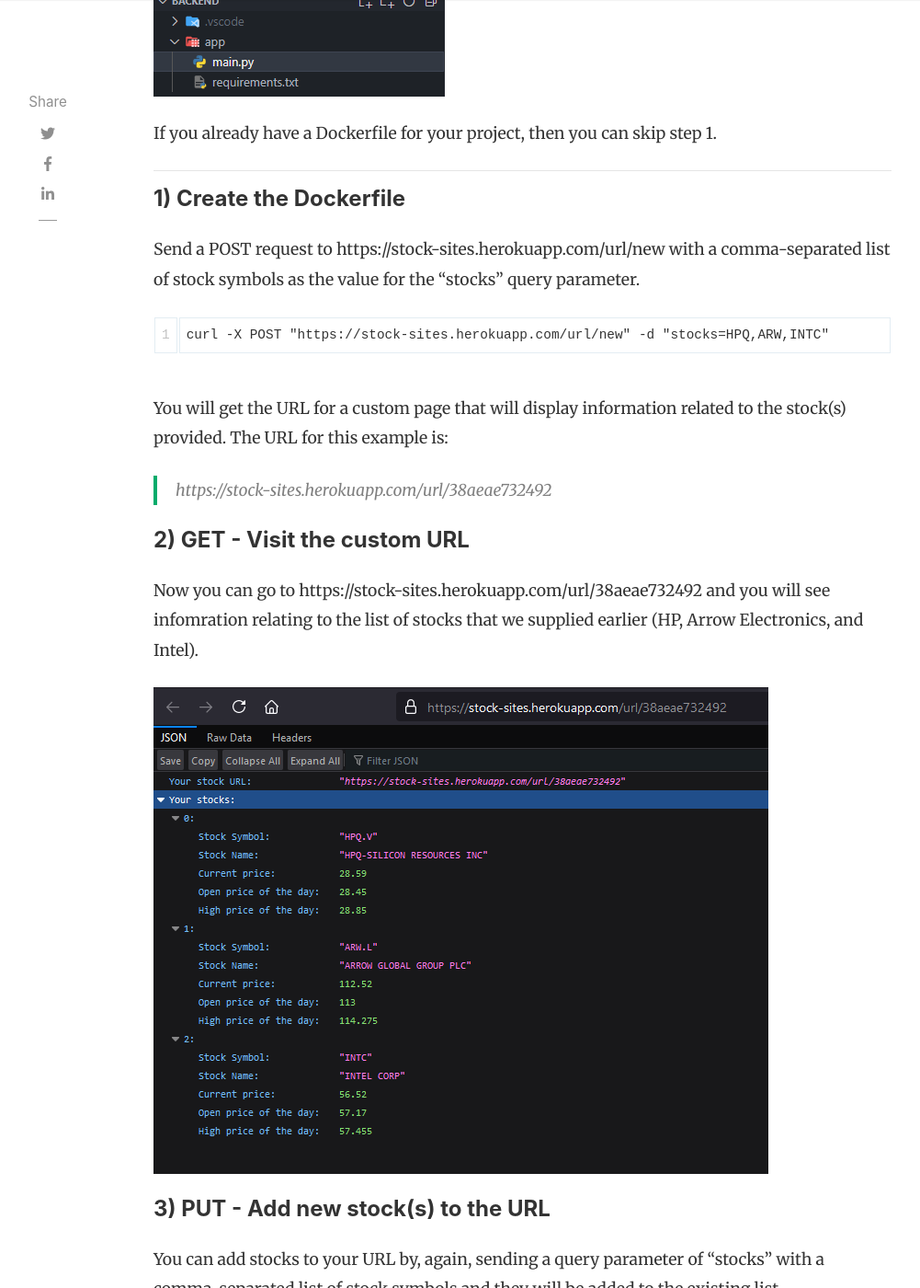
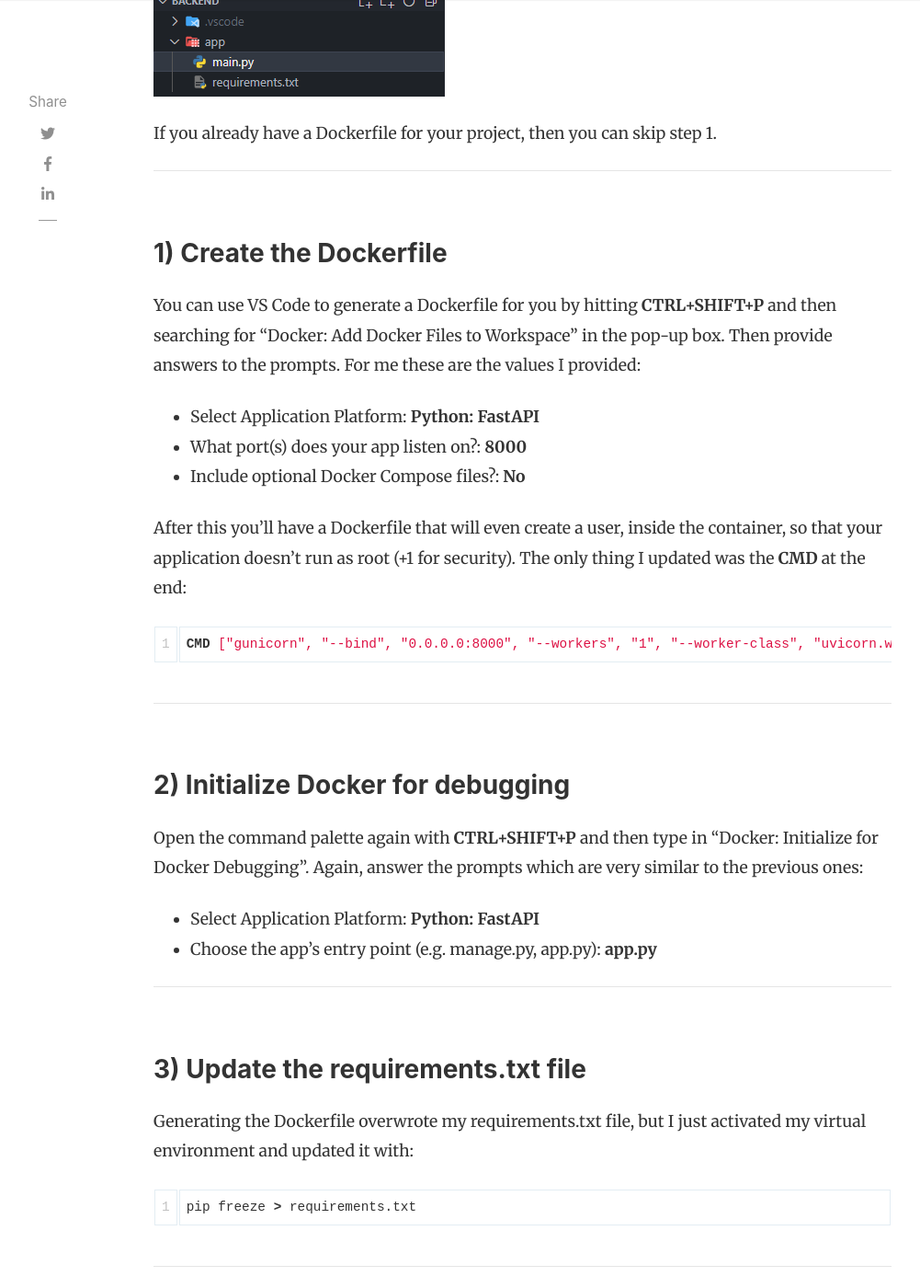
Before and after one commit to andrewguest/blog, a Jekyll site: the page built from _posts/2021-09-07-debug-fastapi-docker-vscode.md, in a window 1280 px wide and 1400 px high, scrolled down 1162 px. Shown: the whole window at 92% size, without its empty margins (118-1119 px from the left). Built offline with Jekyll 4.4.1, drawn with Linux system fonts in a browser that asks for light colours; nearby versions of some CDN libraries; comment, search, counter and statistics services are not loaded; some of the changed text lies outside the part shown.

Commit message:
Update 2021-09-07-debug-fastapi-docker-vscode.md

````diff
--- a/_posts/2021-09-07-debug-fastapi-docker-vscode.md
+++ b/_posts/2021-09-07-debug-fastapi-docker-vscode.md
@@ -22,39 +22,67 @@
 
 ---
 
-#### 1) Create the Dockerfile
+<br>
 
-Send a POST request to https://stock-sites.herokuapp.com/url/new with a comma-separated list of stock symbols as the value for the "stocks" query parameter.
-```
-curl -X POST "https://stock-sites.herokuapp.com/url/new" -d "stocks=HPQ,ARW,INTC"
+### 1) Create the Dockerfile
+
+You can use VS Code to generate a Dockerfile for you by hitting **CTRL+SHIFT+P** and then searching for "Docker: Add Docker Files to Workspace" in the pop-up box.
+Then provide answers to the prompts. For me these are the values I provided:
+
+- Select Application Platform: **Python: FastAPI**
+- What port(s) does your app listen on?: **8000**
+- Include optional Docker Compose files?: **No**
+
+After this you'll have a Dockerfile that will even create a user, inside the container, so that your application doesn't run as root (+1 for security).
+The only thing I updated was the **CMD** at the end:
+
+```Dockerfile
+CMD ["gunicorn", "--bind", "0.0.0.0:8000", "--workers", "1", "--worker-class", "uvicorn.workers.UvicornWorker", "app.main:app"]
 ```
 
-You will get the URL for a custom page that will display information related to the stock(s) provided. The URL for this example is:
-> https://stock-sites.herokuapp.com/url/38aeae732492
+---
+<br>
 
+### 2) Initialize Docker for debugging
 
-#### 2) GET - Visit the custom URL
+Open the command palette again with **CTRL+SHIFT+P** and then type in "Docker: Initialize for Docker Debugging". Again, answer the prompts which are very similar to the previous ones:
 
-Now you can go to https://stock-sites.herokuapp.com/url/38aeae732492 and you will see infomration relating to the list of stocks that we supplied earlier (HP, Arrow Electronics, and Intel).
-
-![API output](../img/posts/2021-07-13-api-output.png)
-
-
-#### 3) PUT - Add new stock(s) to the URL
-
-You can add stocks to your URL by, again, sending a query parameter of "stocks" with a comma-separated list of stock symbols and they will be added to the existing list.
-
-![API PUT update](../img/posts/2021-07-13-api-put.png)
-
-
-#### 4) DELETE - Delete the stocks and URL
-
-The URL can be deleted by sending a DELETE request to the custom URL
-
-![API DELETE output](../img/posts/2021-07-13-api-delete.png)
+- Select Application Platform: **Python: FastAPI**
+- Choose the app's entry point (e.g. manage.py, app.py): **app\.py**
 
 ---
+<br>
 
-[Try out the API](https://stock-sites.herokuapp.com/docs)
+### 3) Update the requirements.txt file
 
-_Note: Allow around 30 seconds for the API to respond to your first request. Heroku puts projects in the "free" tier to sleep if they haven't been visited in a specific amount of time._
+Generating the Dockerfile overwrote my requirements.txt file, but I just activated my virtual environment and updated it with:
+
+```shell
+pip freeze > requirements.txt
+```
+
+---
+<br>
+
+### 4) Run the debugger
+
+Now, you can hit **F5** to start the VS Code debugger which will build an image based on the new Dockerfile and then start a container with that image using Uvicorn, but I use gunicorn in production so that's what I want to use for debugging.
+
+Open the **.vscode/tasks.json** file and update the "python" section to:
+```json
+"python": {
+  "args": [
+    "--bind",
+    ":8000",
+    "--workers",
+    "1",
+    "--worker-class",
+    "uvicorn.workers.UvicornWorker",
+    "app.main:app"
+  ],
+  "module": "gunicorn"
+}
+```
+
+- Start the debugger: **F5**
+- Stop the debugger **SHIFT+F5**
````
